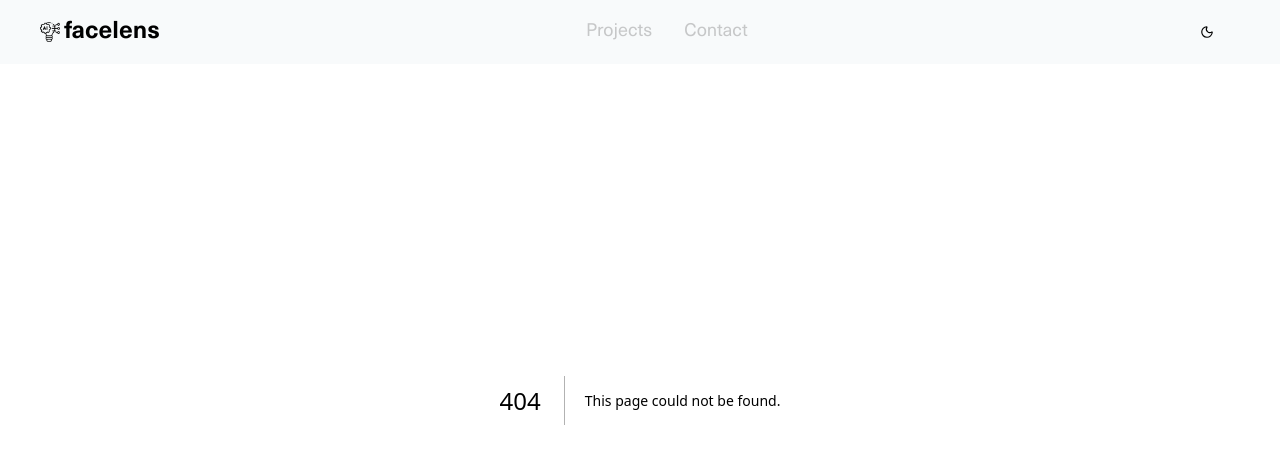
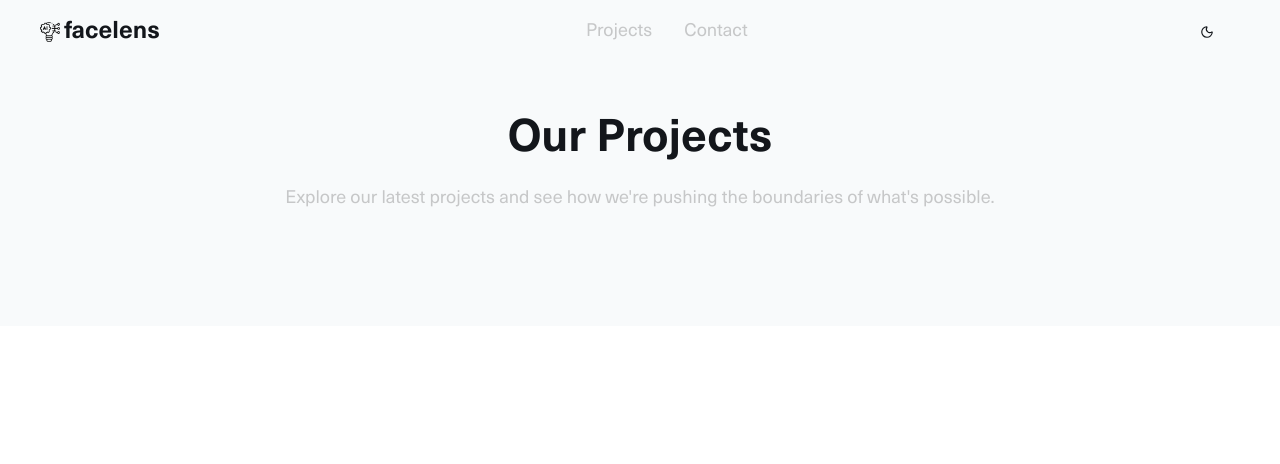
Before and after one commit to HerbertNtim/facelens_projects, a Next.js app in the folder frontend/: page /projects in a window 1280 px wide. Before the commit this address had no page. Shown: the top 464 px of the page. Built offline with nearby package versions, Linux system fonts and the light colour scheme.

Commit message:
project page

```diff
--- /dev/null
+++ b/frontend/app/projects/page.tsx
@@ -0,0 +1,17 @@
+import Heading from '@/components/Heading';
+import React from 'react'
+
+const Projects = () => {
+  return (
+    <main className='page py-16 md:py-20 lg:py-28'>
+      <div className='container'>
+        <Heading
+          title="Our Projects"
+          paragraph="Explore our latest projects and see how we're pushing the boundaries of what's possible."
+        />
+      </div>
+    </main>
+  )
+}
+
+export default Projects
--- /dev/null
+++ b/frontend/components/Heading.tsx
@@ -0,0 +1,24 @@
+const Heading = ({
+  title,
+  paragraph
+}: {
+  title: string;
+  paragraph: string;
+}) => {
+  return (
+    <>
+      <div
+        className="w-full max-w-3xl mx-auto text-center"
+      >
+        <h2 className="mb-4 text-3xl font-bold leading-tight! text-secondary-foreground dark:text-foreground sm:text-4xl md:text-[45px]">
+          {title}
+        </h2>
+        <p className="text-base leading-relaxed! text-muted-foreground dark:text-muted-foreground md:text-lg">
+          {paragraph}
+        </p>
+      </div>
+    </>
+  );
+};
+
+export default Heading;
```
